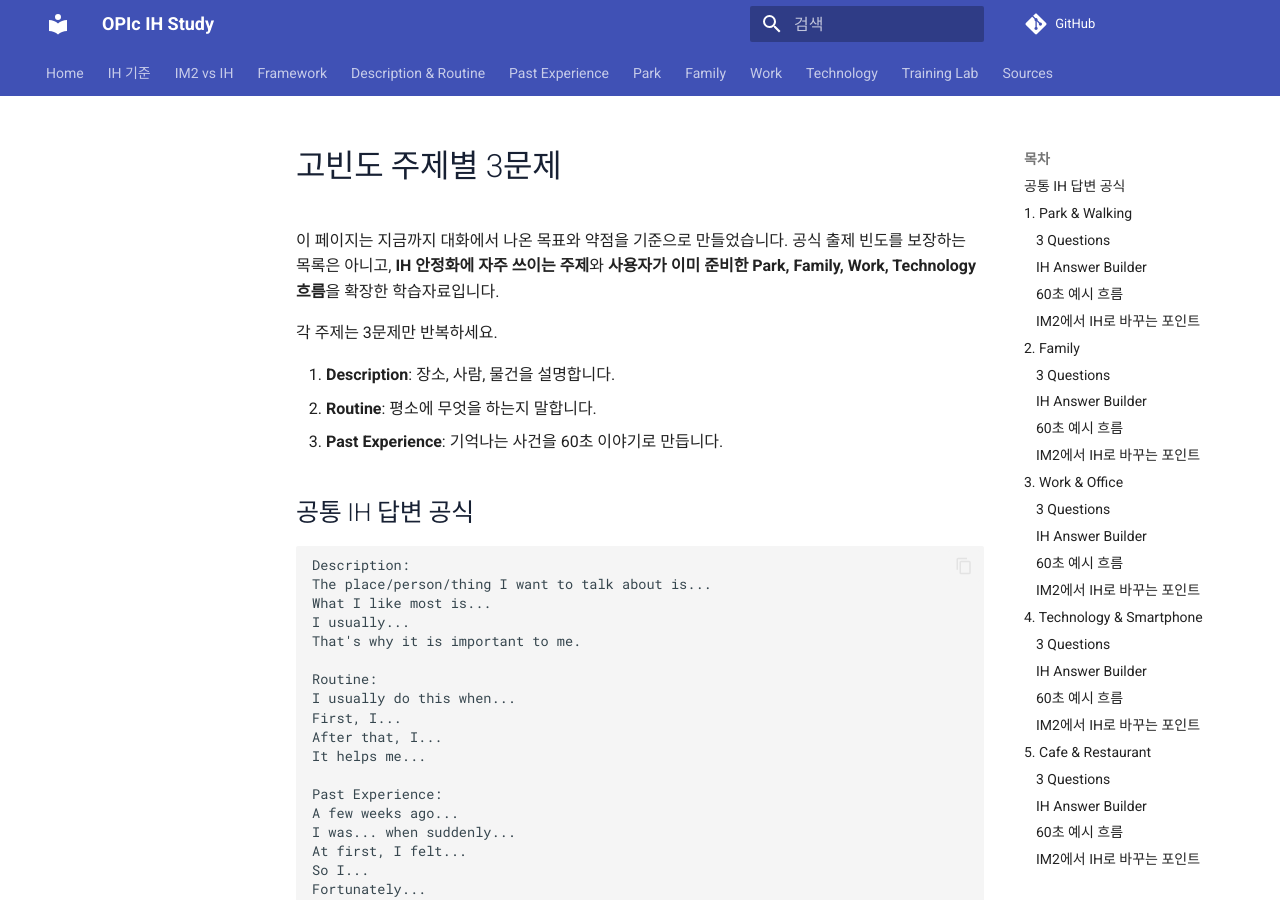
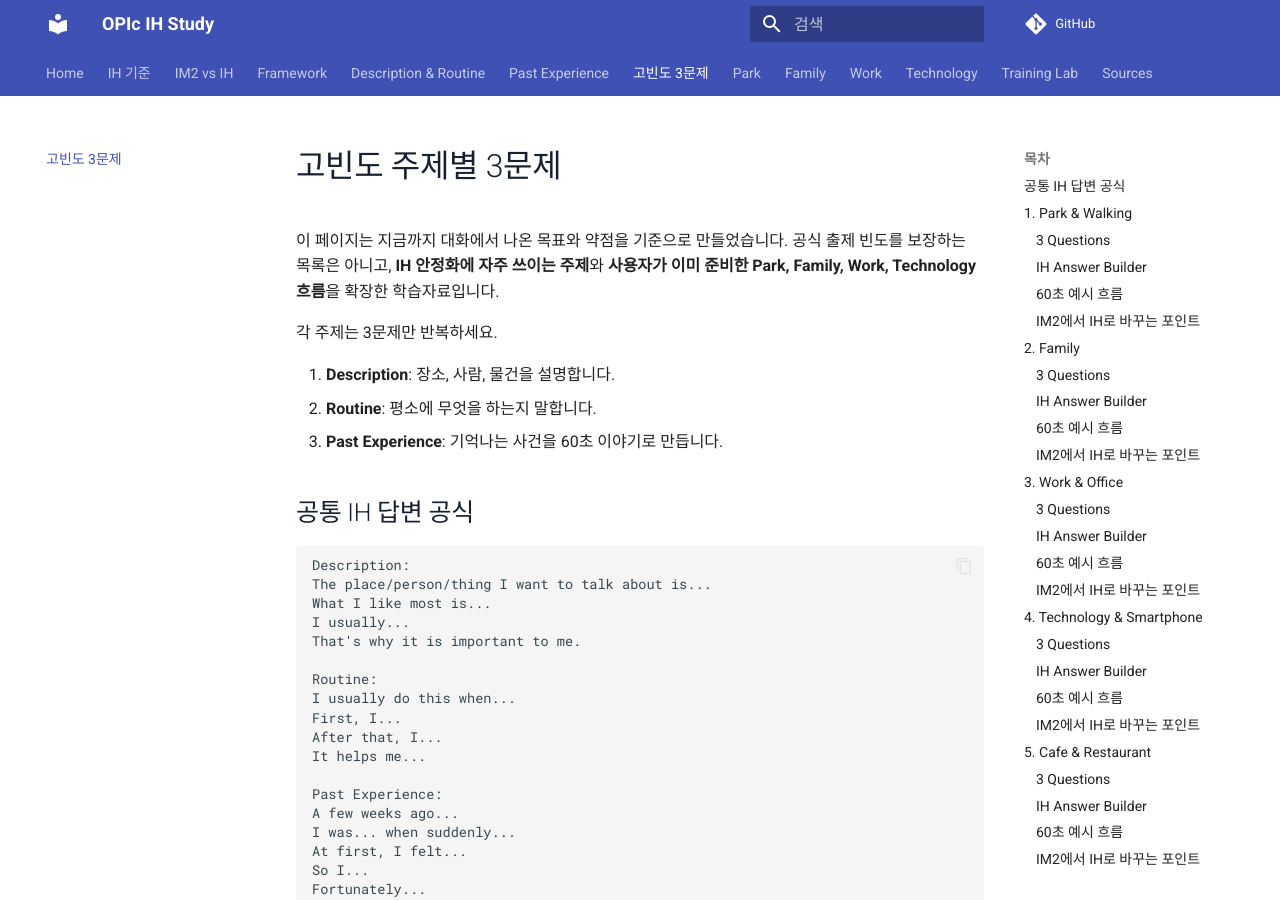
Before and after one commit to sk1697/opic-my-study, an MkDocs documentation site: the page built from docs/frequent-topics.md, in a window 1280 px wide and 900 px high. Built offline with MkDocs 1.6.1 and Material for MkDocs 9.7.7, drawn with Linux system fonts in a browser that asks for light colours; comment, search, counter and statistics services are not loaded.

Commit message:
Add frequent topics page to navigation

```diff
--- a/mkdocs.yml
+++ b/mkdocs.yml
@@ -31,6 +31,7 @@ nav:
   - Framework: framework.md
   - Description & Routine: description-routine.md
   - Past Experience: past-experience.md
+  - 고빈도 3문제: frequent-topics.md
   - Park: park.md
   - Family: family.md
   - Work: work.md
```
